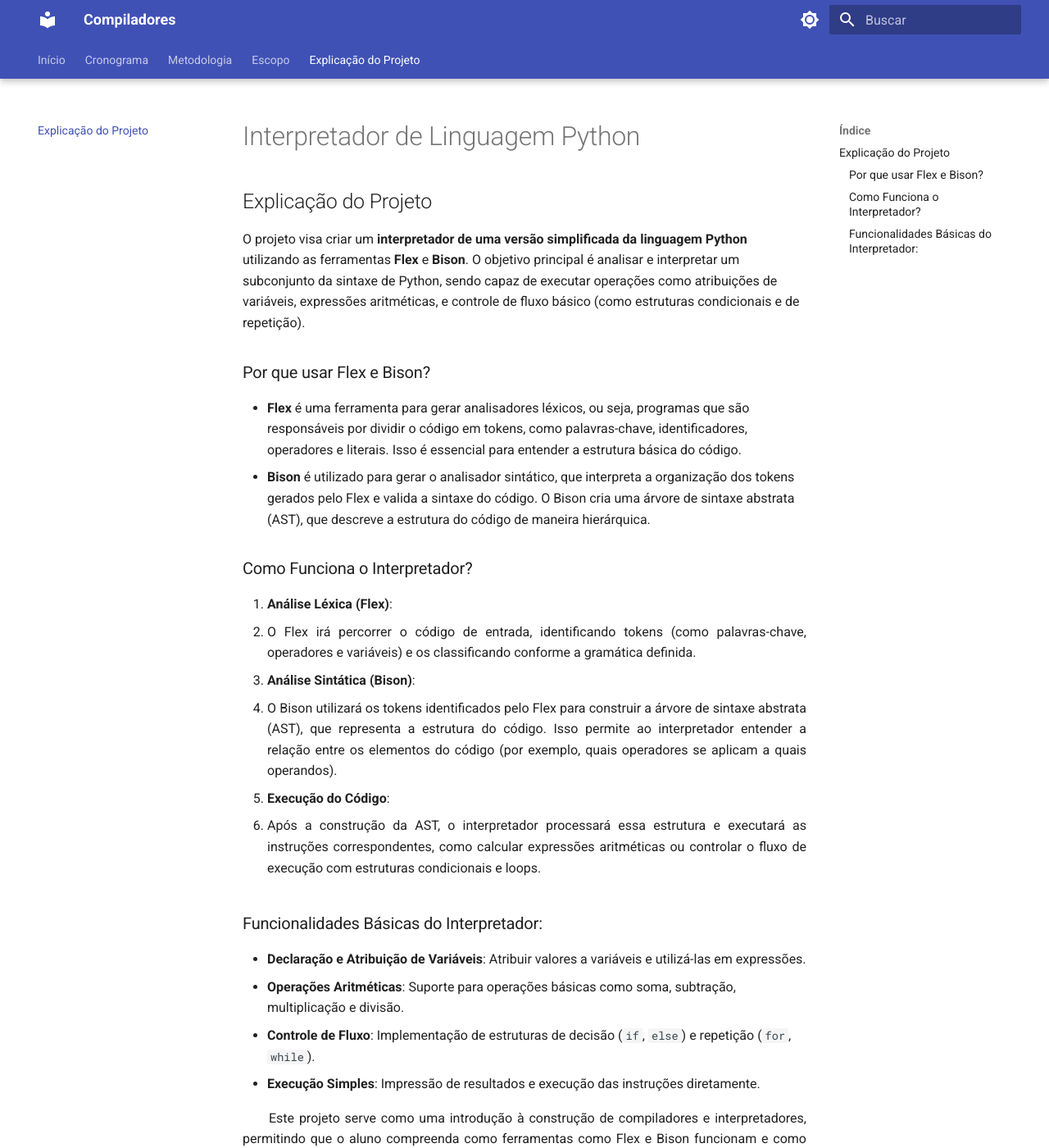
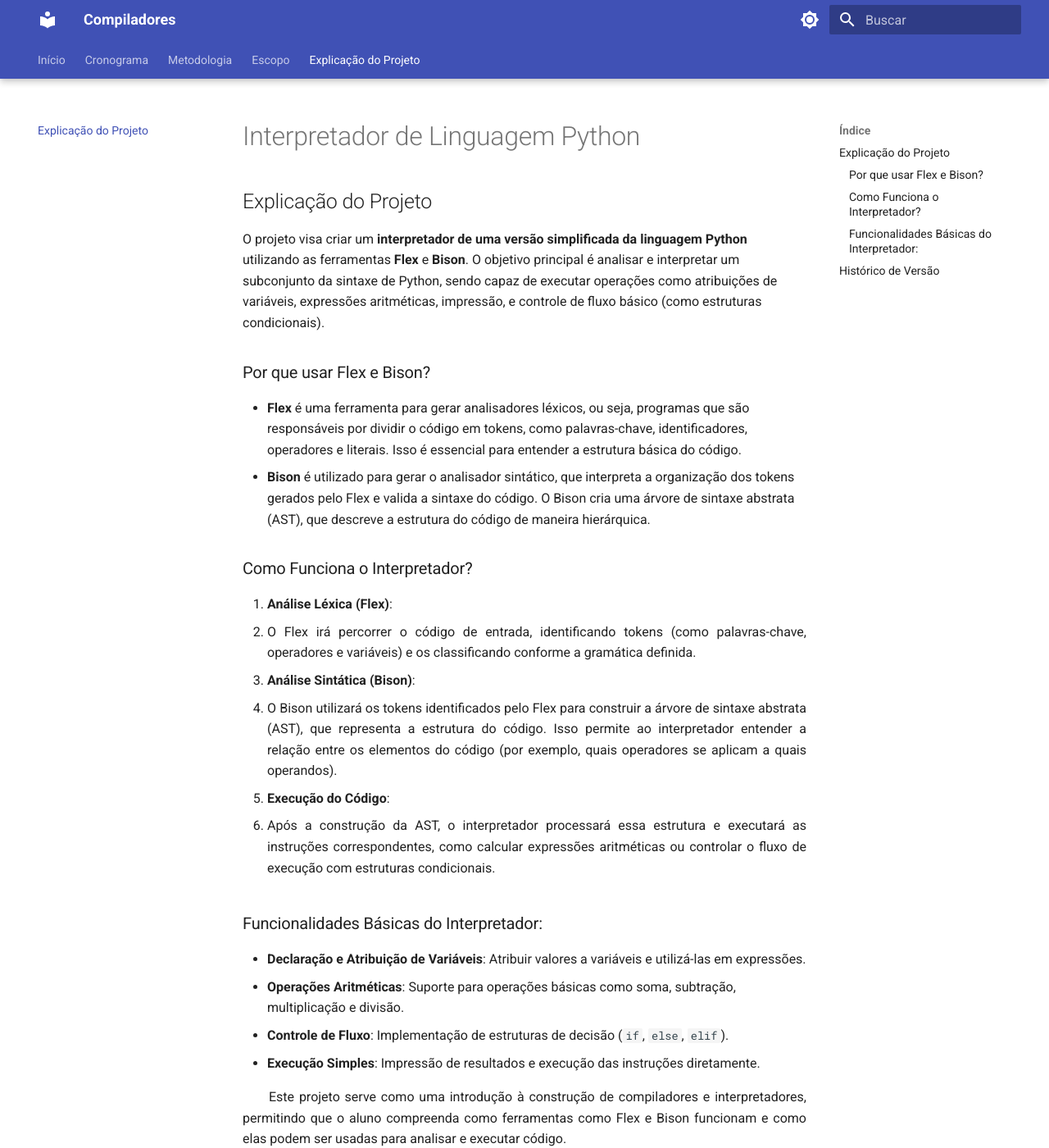
Before and after one commit to Frans6/Trab_Compiladores, an MkDocs documentation site: the page built from docs/explicacao.md, in a window 1280 px wide and 1400 px high. Shown: the whole window at 82% size. Built offline with MkDocs 1.6.1 and Material for MkDocs 9.7.7, drawn with Linux system fonts in a browser that asks for light colours; some of the changed text lies outside the part shown.

Commit message:
docs: pequenas correções sobre o escopo do projeto (exclusão de laços de repetição)

```diff
--- a/docs/explicacao.md
+++ b/docs/explicacao.md
@@ -2,7 +2,7 @@
 
 ## Explicação do Projeto
 
-O projeto visa criar um **interpretador de uma versão simplificada da linguagem Python** utilizando as ferramentas **Flex** e **Bison**. O objetivo principal é analisar e interpretar um subconjunto da sintaxe de Python, sendo capaz de executar operações como atribuições de variáveis, expressões aritméticas, e controle de fluxo básico (como estruturas condicionais e de repetição).
+O projeto visa criar um **interpretador de uma versão simplificada da linguagem Python** utilizando as ferramentas **Flex** e **Bison**. O objetivo principal é analisar e interpretar um subconjunto da sintaxe de Python, sendo capaz de executar operações como atribuições de variáveis, expressões aritméticas, impressão, e controle de fluxo básico (como estruturas condicionais).
 
 ### Por que usar Flex e Bison?
 
@@ -18,13 +18,23 @@
    - <p align="justify">O Bison utilizará os tokens identificados pelo Flex para construir a árvore de sintaxe abstrata (AST), que representa a estrutura do código. Isso permite ao interpretador entender a relação entre os elementos do código (por exemplo, quais operadores se aplicam a quais operandos).</p>
 
 3. **Execução do Código**:
-   - <p align="justify"> Após a construção da AST, o interpretador processará essa estrutura e executará as instruções correspondentes, como calcular expressões aritméticas ou controlar o fluxo de execução com estruturas condicionais e loops.</p>
+   - <p align="justify"> Após a construção da AST, o interpretador processará essa estrutura e executará as instruções correspondentes, como calcular expressões aritméticas ou controlar o fluxo de execução com estruturas condicionais.</p>
 
 ### Funcionalidades Básicas do Interpretador:
 
 - **Declaração e Atribuição de Variáveis**: Atribuir valores a variáveis e utilizá-las em expressões.
 - **Operações Aritméticas**: Suporte para operações básicas como soma, subtração, multiplicação e divisão.
-- **Controle de Fluxo**: Implementação de estruturas de decisão (`if`, `else`) e repetição (`for`, `while`).
+- **Controle de Fluxo**: Implementação de estruturas de decisão (`if`, `else`, `elif`).
 - **Execução Simples**: Impressão de resultados e execução das instruções diretamente.
 
 <p align="justify"> &emsp;&emsp;Este projeto serve como uma introdução à construção de compiladores e interpretadores, permitindo que o aluno compreenda como ferramentas como Flex e Bison funcionam e como elas podem ser usadas para analisar e executar código.</p>
+
+---
+
+## Histórico de Versão
+
+| Versão | Data          | Descrição                          | Autor(es)     |
+| ------ | ------------- | ---------------------------------- | ------------- |
+| `0.1`  |  27/04/2025 |  Criação do GitPages do grupo | Jefferson |
+| `1.0`  |  27/04/2025 |  Criação da página "Explicação do projeto" contendo informações sobre o projeto | Letícia |
+| `1.01`  |  28/04/2025 | Pequenos ajustes no documento | Arthur |
```
